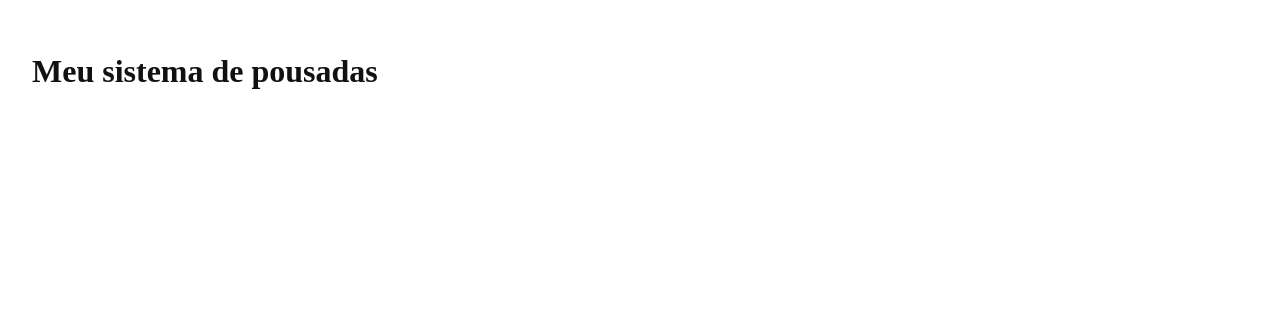
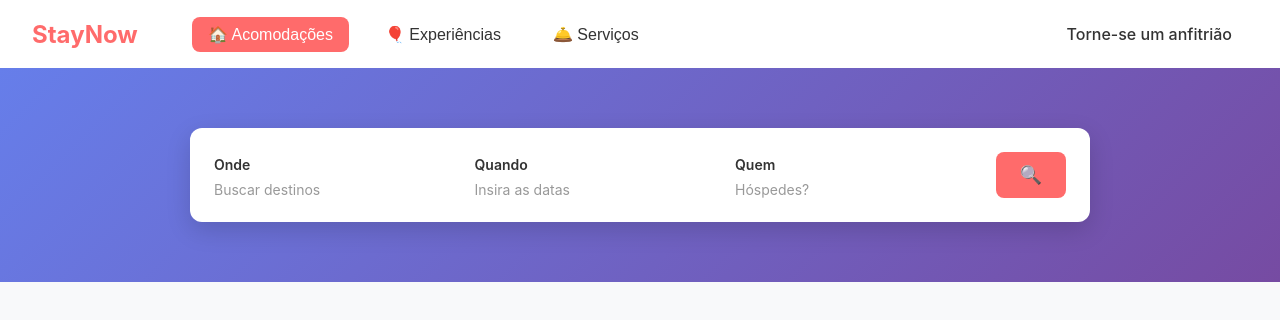
Before and after one commit to Diego-de-abreu/pousada-ap-web, a React (Vite) app: page / in a window 1280 px wide. Shown: the top 320 px of the page. Built offline with nearby package versions, Linux system fonts and the light colour scheme.

Commit message:
Ajuste na tela inicial

```diff
--- /dev/null
+++ b/src/App.css
@@ -0,0 +1,162 @@
+* {
+  margin: 0;
+  padding: 0;
+  box-sizing: border-box;
+}
+
+body {
+  font-family: -apple-system, BlinkMacSystemFont, 'Segoe UI', 'Roboto', 'Oxygen',
+    'Ubuntu', 'Cantarell', 'Fira Sans', 'Droid Sans', 'Helvetica Neue',
+    sans-serif;
+  background-color: #f8f9fa;
+}
+
+.page {
+  min-height: 100vh;
+  display: flex;
+  flex-direction: column;
+}
+
+/* Header/Topbar */
+.topbar {
+  background-color: #ffffff;
+  box-shadow: 0 2px 8px rgba(0, 0, 0, 0.1);
+  padding: 16px 32px;
+  display: flex;
+  align-items: center;
+  justify-content: space-between;
+  gap: 40px;
+}
+
+.brand {
+  font-size: 24px;
+  font-weight: bold;
+  color: #ff6b6b;
+  min-width: 120px;
+}
+
+.menu {
+  display: flex;
+  gap: 20px;
+  flex: 1;
+}
+
+.menu-item {
+  background: none;
+  border: none;
+  padding: 8px 16px;
+  font-size: 16px;
+  cursor: pointer;
+  border-radius: 8px;
+  transition: all 0.3s ease;
+  color: #333;
+}
+
+.menu-item:hover {
+  background-color: #f0f0f0;
+}
+
+.menu-item.active {
+  background-color: #ff6b6b;
+  color: #ffffff;
+}
+
+.actions {
+  cursor: pointer;
+  padding: 8px 16px;
+  font-weight: 500;
+  color: #333;
+  transition: all 0.3s ease;
+}
+
+.actions:hover {
+  color: #ff6b6b;
+}
+
+/* Search Section */
+.search-wrap {
+  background: linear-gradient(135deg, #667eea 0%, #764ba2 100%);
+  padding: 60px 32px;
+  display: flex;
+  justify-content: center;
+  align-items: center;
+}
+
+.search {
+  background-color: #ffffff;
+  border-radius: 12px;
+  padding: 24px;
+  display: flex;
+  gap: 20px;
+  align-items: flex-end;
+  box-shadow: 0 8px 24px rgba(0, 0, 0, 0.15);
+  max-width: 900px;
+  width: 100%;
+  flex-wrap: wrap;
+}
+
+.search > div {
+  flex: 1;
+  min-width: 160px;
+}
+
+.search strong {
+  display: block;
+  font-size: 14px;
+  font-weight: 600;
+  color: #333;
+  margin-bottom: 8px;
+}
+
+.search p {
+  font-size: 14px;
+  color: #999;
+  margin: 0;
+}
+
+.btn-search {
+  background-color: #ff6b6b;
+  border: none;
+  border-radius: 8px;
+  padding: 12px 24px;
+  font-size: 18px;
+  cursor: pointer;
+  transition: all 0.3s ease;
+  min-width: 50px;
+}
+
+.btn-search:hover {
+  background-color: #ff5252;
+  transform: scale(1.05);
+}
+
+/* Responsivo */
+@media (max-width: 768px) {
+  .topbar {
+    flex-direction: column;
+    gap: 16px;
+    padding: 16px;
+  }
+
+  .menu {
+    flex-direction: column;
+    width: 100%;
+  }
+
+  .search {
+    flex-direction: column;
+    gap: 16px;
+  }
+
+  .search > div {
+    width: 100%;
+  }
+
+  .btn-search {
+    width: 100%;
+  }
+
+  .search-wrap {
+    padding: 40px 16px;
+  }
+}
--- a/src/App.tsx
+++ b/src/App.tsx
@@ -1,14 +1,25 @@
-// export default function App() {
-//   return (
-//     <div>
-//       <h1>Meu sistema de pousadas</h1>
-//     </div>
-//   );
-// }
+import "./App.css";
 export default function App() {
   return (
-    <div style={{ padding: 24, background: "#fff", minHeight: "100vh" }}>
-      <h1 style={{ color: "#111" }}>Meu sistema de pousadas</h1>
+    <div className="page">
+      <header className="topbar">
+        <div className="brand">StayNow</div>
+        <nav className="menu">
+          <button className="menu-item active">🏠 Acomodações</button>
+          <button className="menu-item">🎈 Experiências</button>
+          <button className="menu-item">🛎️ Serviços</button>
+        </nav>
+        <div className="actions">Torne-se um anfitrião</div>
+      </header>
+
+      <section className="search-wrap">
+        <div className="search">
+          <div><strong>Onde</strong><p>Buscar destinos</p></div>
+          <div><strong>Quando</strong><p>Insira as datas</p></div>
+          <div><strong>Quem</strong><p>Hóspedes?</p></div>
+          <button className="btn-search">🔍</button>
+        </div>
+      </section>
     </div>
   );
 }
```
